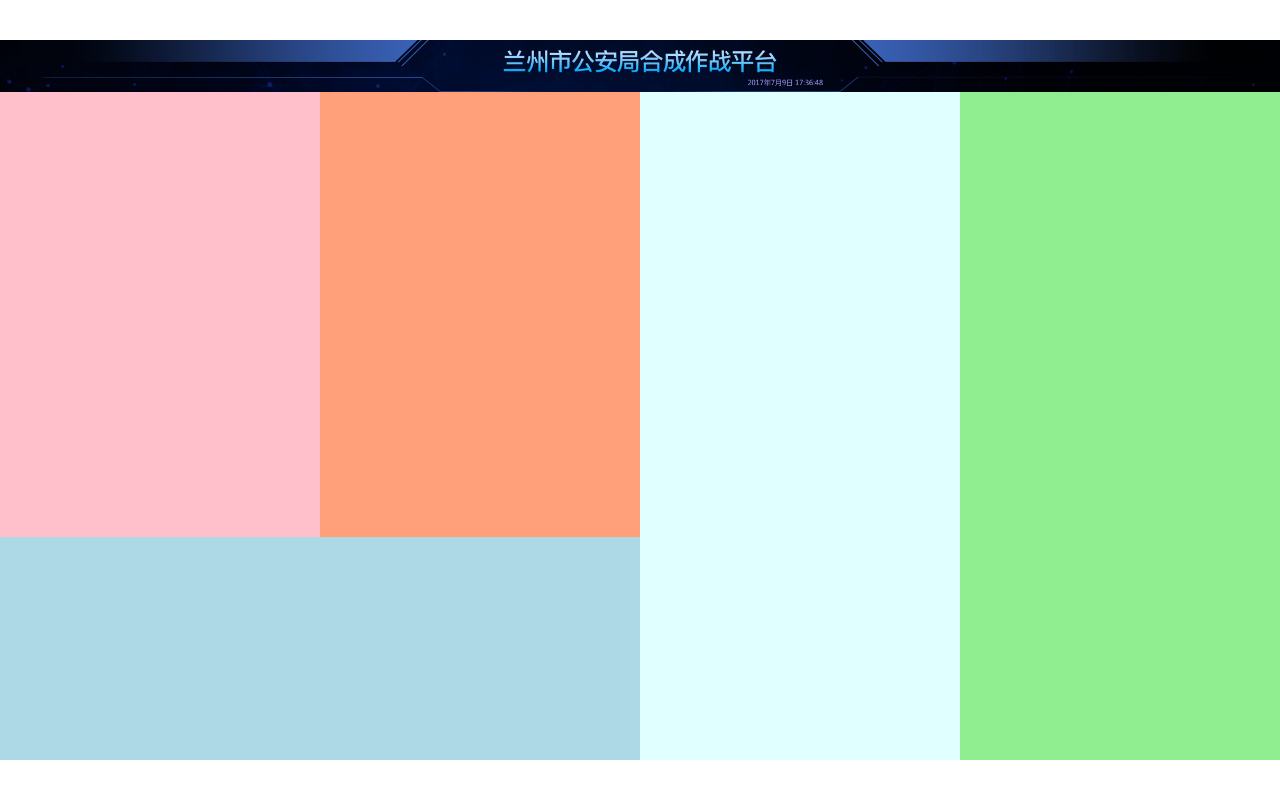
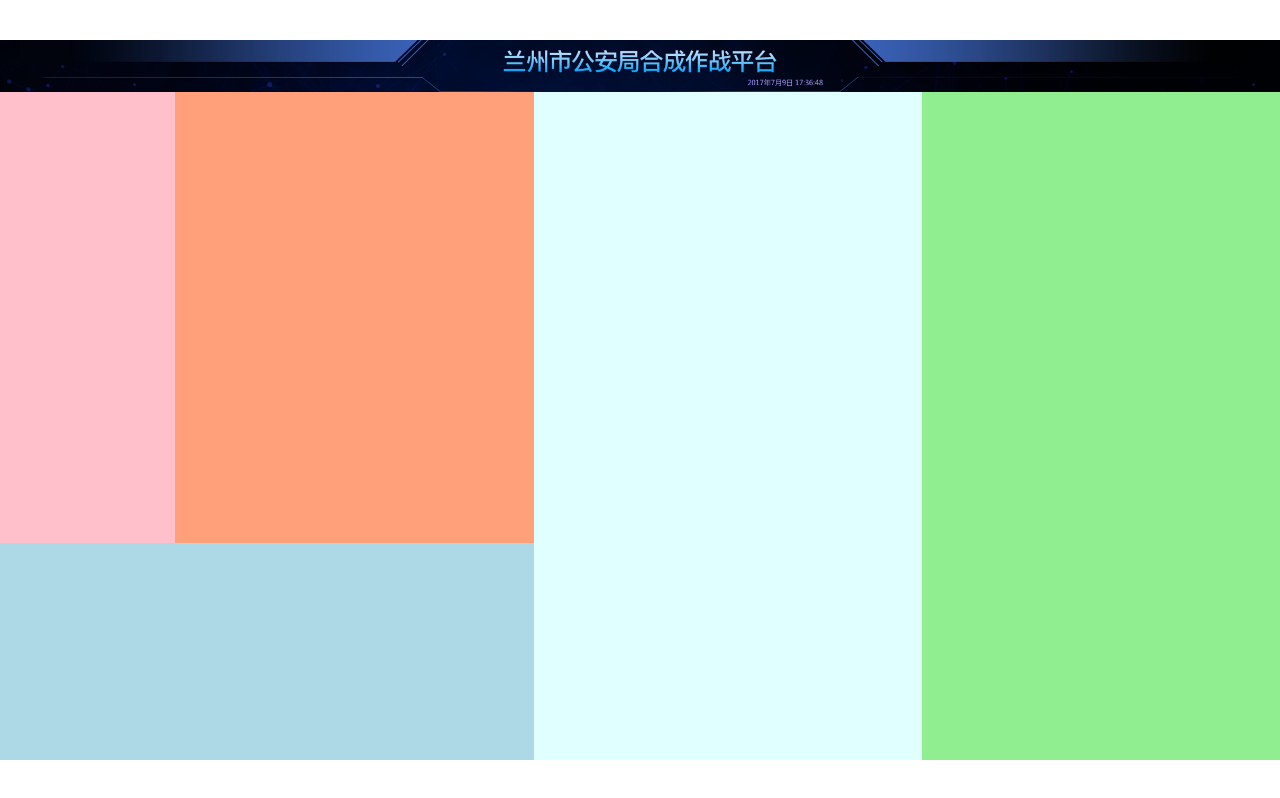
Before and after one commit to xmasuhai/big-screen-visualization_react, a React (Vite) app: page /#/ in a window 1280 px wide. Built offline with nearby package versions, Linux system fonts and the light colour scheme.

Commit message:
main 中模块使用 grid 划分区域，使用`grid-template`加具体各个区域的占比，来代替`grid-template-areas`

```diff
--- a/src/pages/home.scss
+++ b/src/pages/home.scss
@@ -12,11 +12,10 @@
 
   main {
     flex: 1;
-    // height: calc(100vh - #{px(99)});
     display: grid;
-    grid-template-areas: 'box1 box2 box4 box5'
-                          'box1 box2 box4 box5'
-                          'box3 box3 box4 box5';
+    grid-template: 'box1 box2 box4 box5'
+                    'box1 box2 box4 box5' 755fr
+                    'box3 box3 box4 box5' 363fr / 366fr 748fr 811fr 747fr;
 
     $box-styles: (
       1: #ffc0cb,
```
